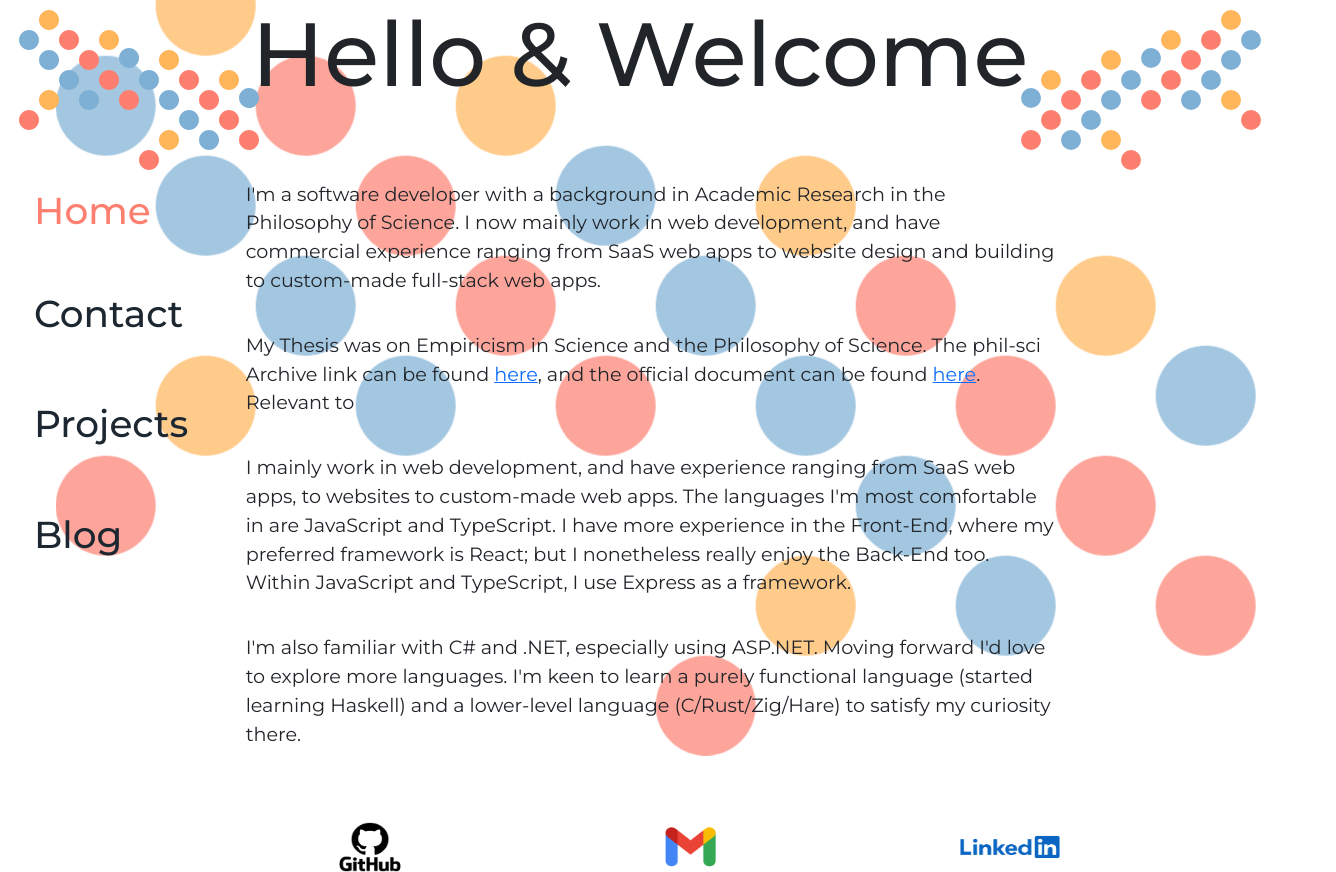
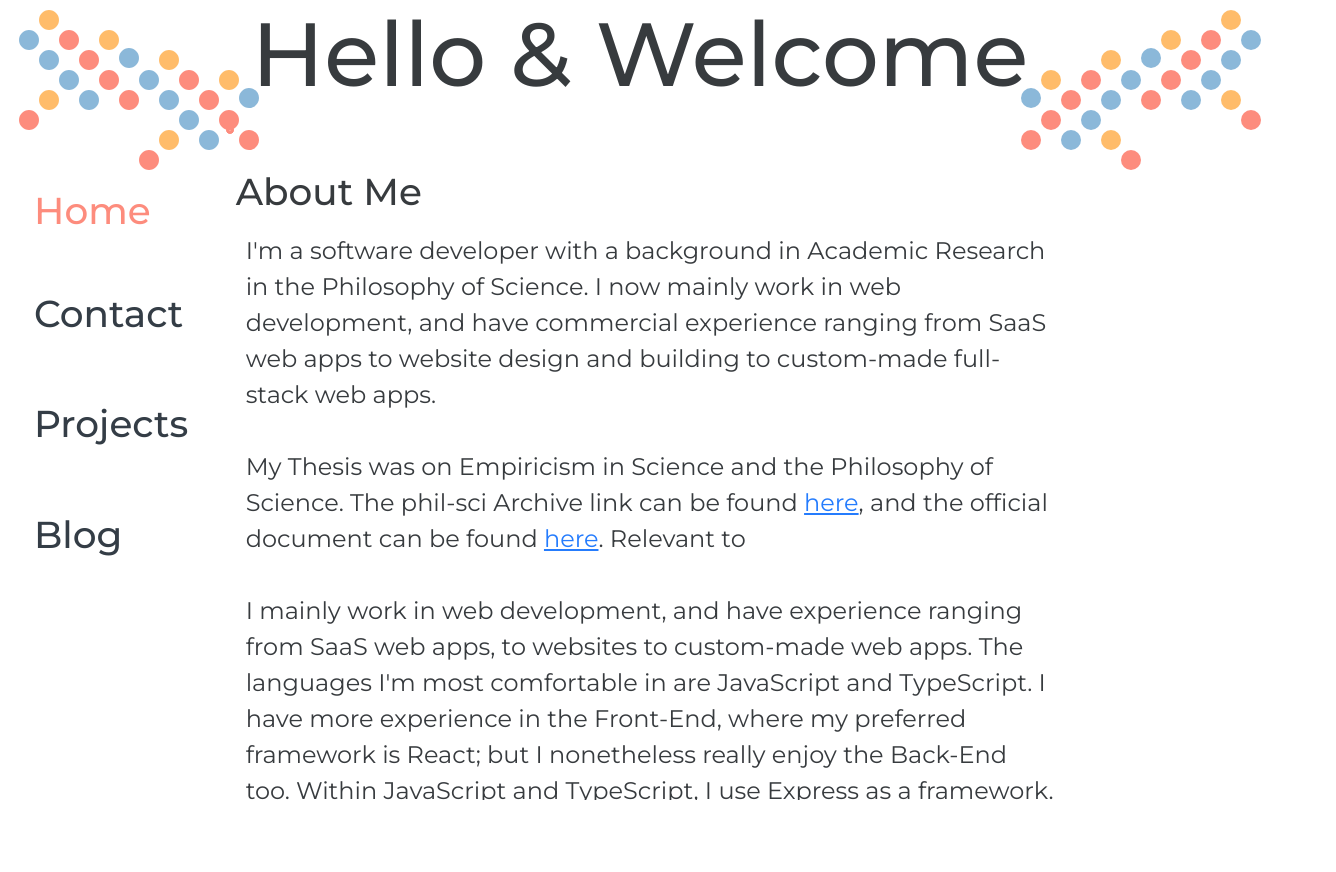
Before and after one commit to DavidJDallas/site, a React (Create React App) app: page / in a window 1280 px wide. Shown: the whole page, 1336 px wide, since content can reach past the window. After the commit the page ends 800 px from the top, so only its background shows below. Built offline with nearby package versions, Linux system fonts and the light colour scheme.

Commit message:
animations updated

```diff
--- a/src/App.css
+++ b/src/App.css
@@ -1,23 +1,23 @@
-.background-container::before {
+.background-container {
   content: "";
   position: absolute;
   top: 0;
   left: 0;
   width: 100%;
   height: 100%;
-  background-image: url('./SVGS/topleft.svg');
+  background-image: url('./SVGS/background.svg');
+
   background-repeat: no-repeat;
-  background-size: contain;
-  animation: m 20s linear infinite;
-  animation-delay: calc(
-    -1s/ 25 * sin(42)
-  );
-  z-index: -1; /* Set a lower z-index for the background */
+  background-size: auto;
+  overflow: auto;
+  opacity: 0.9;
+
+  z-index: 0; /* Set a lower z-index for the background */
 }
 
-@keyframes m {
+/* @keyframes m {
   0%, 100% {
-    transform: translate(0, 0);
+    transform: translate(100, 0);
   }
   25% {
     transform: translate(50px, 50px);
@@ -27,11 +27,11 @@
   }
   75% {
     transform: translate(50px, -50px);
-  }}
+  }} */
 
 /* Adding hover effect for the background image */
-.background-container:hover::before {
-  opacity: 0.7;
-  transform: scale(0.9); /* Add a subtle scale effect on hover */
-  animation-duration: 2s;
-}
+/* .background-container:hover::before {
+  opacity: 0.4;
+
+
+} */
--- a/src/LandingPage/LandingPage.css
+++ b/src/LandingPage/LandingPage.css
@@ -1,4 +1,4 @@
 .main-body{
-    font-size: 1.2rem;
+    font-size: 1.5rem;
     padding: 10px
 }
--- a/src/LandingPage/LandingPage.jsx
+++ b/src/LandingPage/LandingPage.jsx
@@ -8,6 +8,7 @@ const LandingPage = () => {
   if(shortVersion){
     return(
       <>
+      <h3>About Me</h3>
       <p className='main-body'>I'm a software developer with a background in Academic Research in the Philosophy of Science. I now mainly work in web development, and have commercial experience ranging from SaaS web apps to website design and building to custom-made full-stack web apps.
              </p>
              <p className='main-body'>
@@ -32,7 +33,9 @@ const LandingPage = () => {
 
           <Row>
 
+
             <Col className='column-body'>
+            <h2>About Me</h2>
             <p className='main-body'>I'm a software developer with a background in Academic Research in the Philosophy of Science. I now mainly work in web development, and have commercial experience ranging from SaaS web apps to website design and building to custom-made full-stack web apps.
              </p>
              <p className='main-body'>
```
Also changed, not shown: src/SVGS/background.svg (added).
